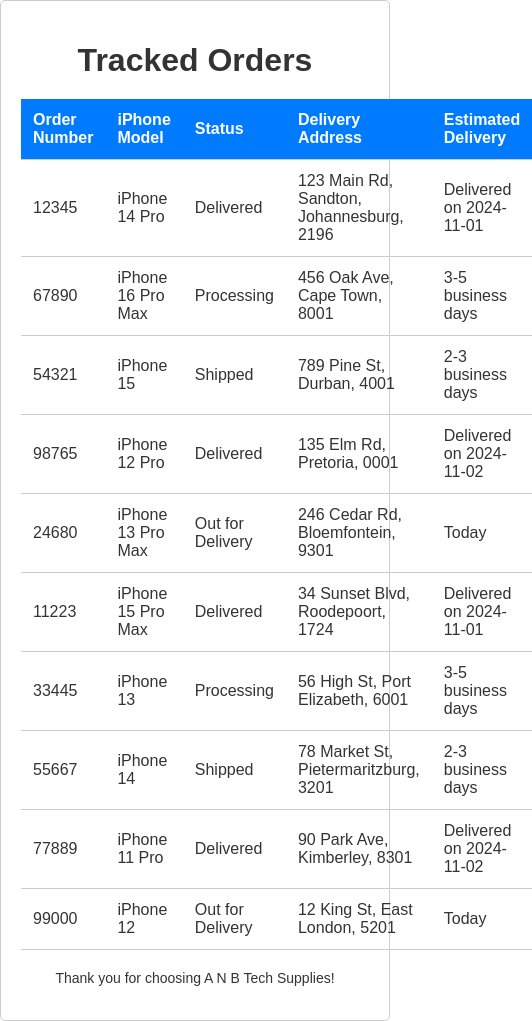
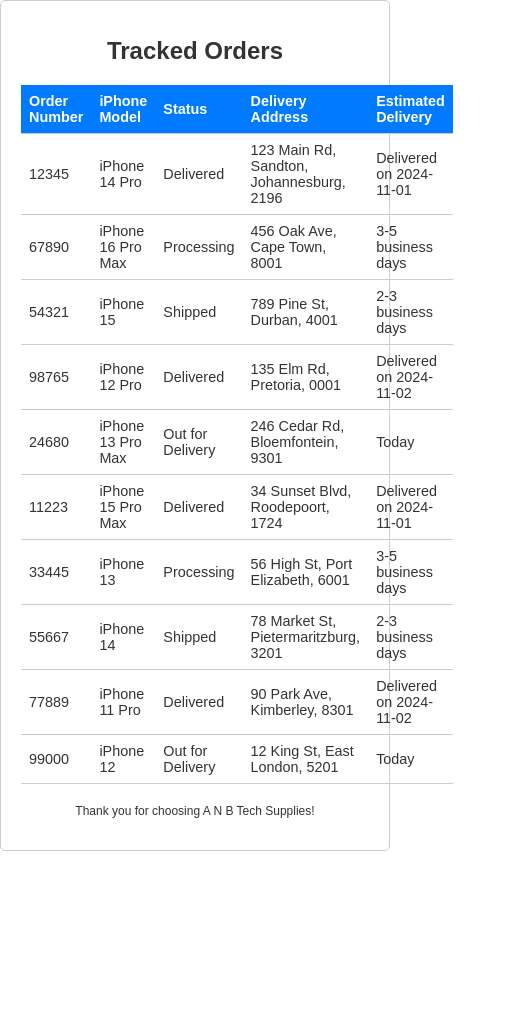
Before and after one commit to ABTECHSUPPLIES/FacebookPartnership, a plain HTML site: page index.html in a window 390 px wide. Shown: the whole page, 532 px wide, since content can reach past the window. After the commit the page ends 851 px from the top, so only its background shows below. Drawn offline with Linux system fonts and the light colour scheme.

Commit message:
Update index.html

```diff
--- a/index.html
+++ b/index.html
@@ -48,6 +48,22 @@
             text-align: center;
             margin-top: 20px;
             font-size: 14px;
+        }
+
+        /* Responsive styles */
+        @media (max-width: 600px) {
+            h1 {
+                font-size: 1.5em;
+            }
+
+            th, td {
+                font-size: 0.9em;
+                padding: 8px;
+            }
+
+            .footer {
+                font-size: 12px;
+            }
         }
     </style>
 </head>
@@ -134,6 +150,7 @@
                     <td>Out for Delivery</td>
                     <td>12 King St, East London, 5201</td>
                     <td>Today</td>
+                </tr>
             </tbody>
         </table>
 
```
